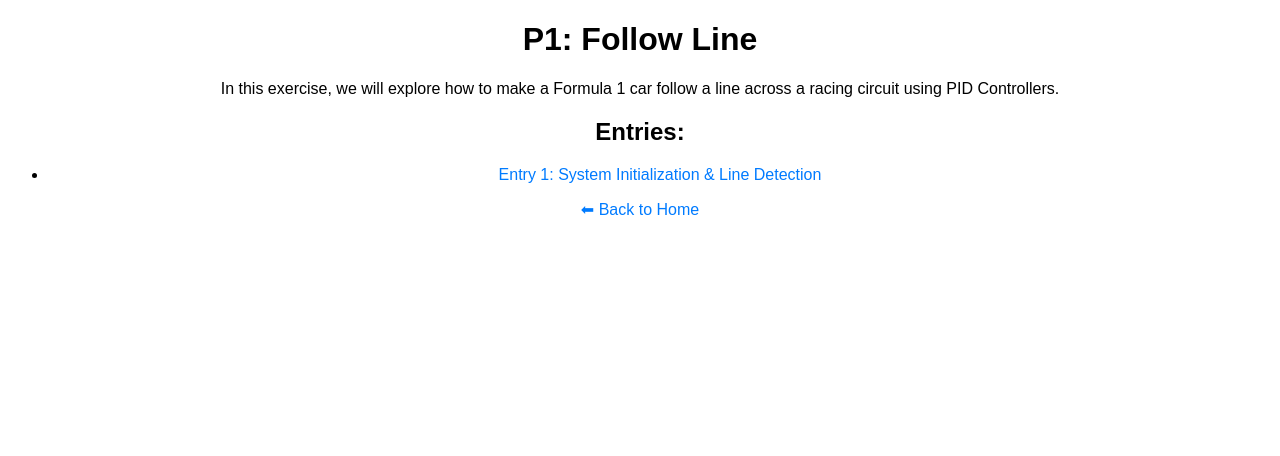
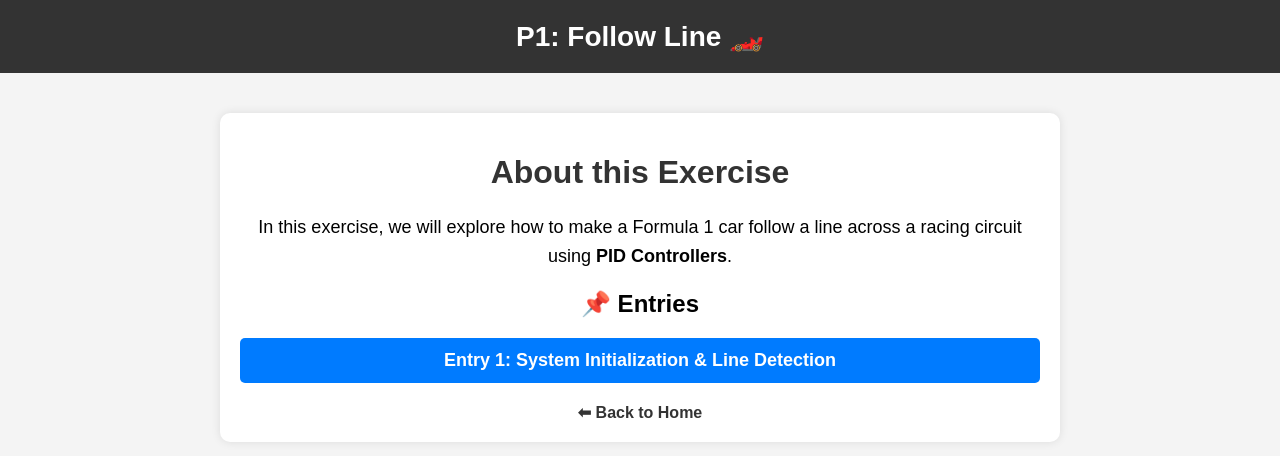
Before and after one commit to juliiaacv/juliiaacv.github.io, a plain HTML site: page exercises/P1/index.html in a window 1280 px wide. Drawn offline with Linux system fonts and the light colour scheme.

Commit message:
improve p1 index

```diff
--- a/exercises/P1/index.html
+++ b/exercises/P1/index.html
@@ -5,19 +5,86 @@
     <meta name="viewport" content="width=device-width, initial-scale=1.0">
     <title>P1 - Follow Line</title>
     <style>
-        body { font-family: Arial, sans-serif; text-align: center; }
-        a { color: #007bff; text-decoration: none; }
+        body {
+            font-family: 'Arial', sans-serif;
+            background-color: #f4f4f4;
+            margin: 0;
+            padding: 0;
+            text-align: center;
+        }
+        header {
+            background-color: #333;
+            color: white;
+            padding: 20px;
+            font-size: 28px;
+            font-weight: bold;
+        }
+        .container {
+            max-width: 800px;
+            margin: 40px auto;
+            padding: 20px;
+            background: white;
+            border-radius: 10px;
+            box-shadow: 0px 0px 10px rgba(0, 0, 0, 0.1);
+        }
+        h1 {
+            color: #333;
+        }
+        p {
+            font-size: 18px;
+            line-height: 1.6;
+        }
+        ul {
+            list-style: none;
+            padding: 0;
+        }
+        li {
+            background: #007bff;
+            margin: 10px 0;
+            padding: 12px;
+            border-radius: 5px;
+            transition: 0.3s;
+        }
+        li:hover {
+            background: #0056b3;
+        }
+        a {
+            color: white;
+            text-decoration: none;
+            font-size: 18px;
+            font-weight: bold;
+            display: block;
+        }
+        .back {
+            display: block;
+            margin-top: 20px;
+            font-size: 16px;
+            color: #333;
+            text-decoration: none;
+            font-weight: bold;
+            transition: 0.3s;
+        }
+        .back:hover {
+            color: #007bff;
+        }
     </style>
 </head>
 <body>
-    <h1>P1: Follow Line</h1>
-    <p>In this exercise, we will explore how to make a Formula 1 car follow a line across a racing circuit using PID Controllers.</p>
+    <header>P1: Follow Line 🏎️</header>
 
-    <h2>Entries:</h2>
-    <ul>
-        <li><a href="entry1.html">Entry 1: System Initialization & Line Detection</a></li>
-    </ul>
+    <div class="container">
+        <h1>About this Exercise</h1>
+        <p>
+            In this exercise, we will explore how to make a Formula 1 car follow a line
+            across a racing circuit using <strong>PID Controllers</strong>.
+        </p>
 
-    <p><a href="../../index.html">⬅ Back to Home</a></p>
+        <h2>📌 Entries</h2>
+        <ul>
+            <li><a href="entry1.html">Entry 1: System Initialization & Line Detection</a></li>
+        </ul>
+
+        <a class="back" href="../../index.html">⬅ Back to Home</a>
+    </div>
 </body>
 </html>
```
